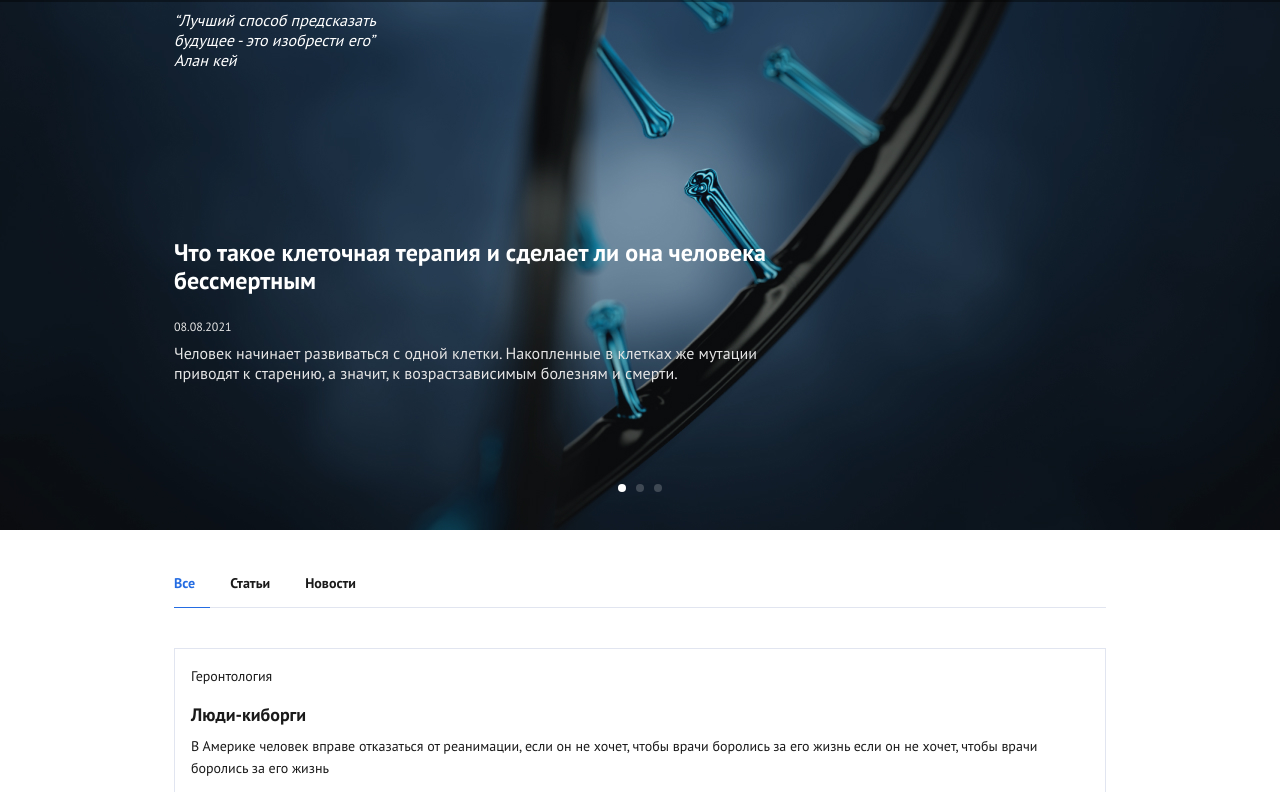
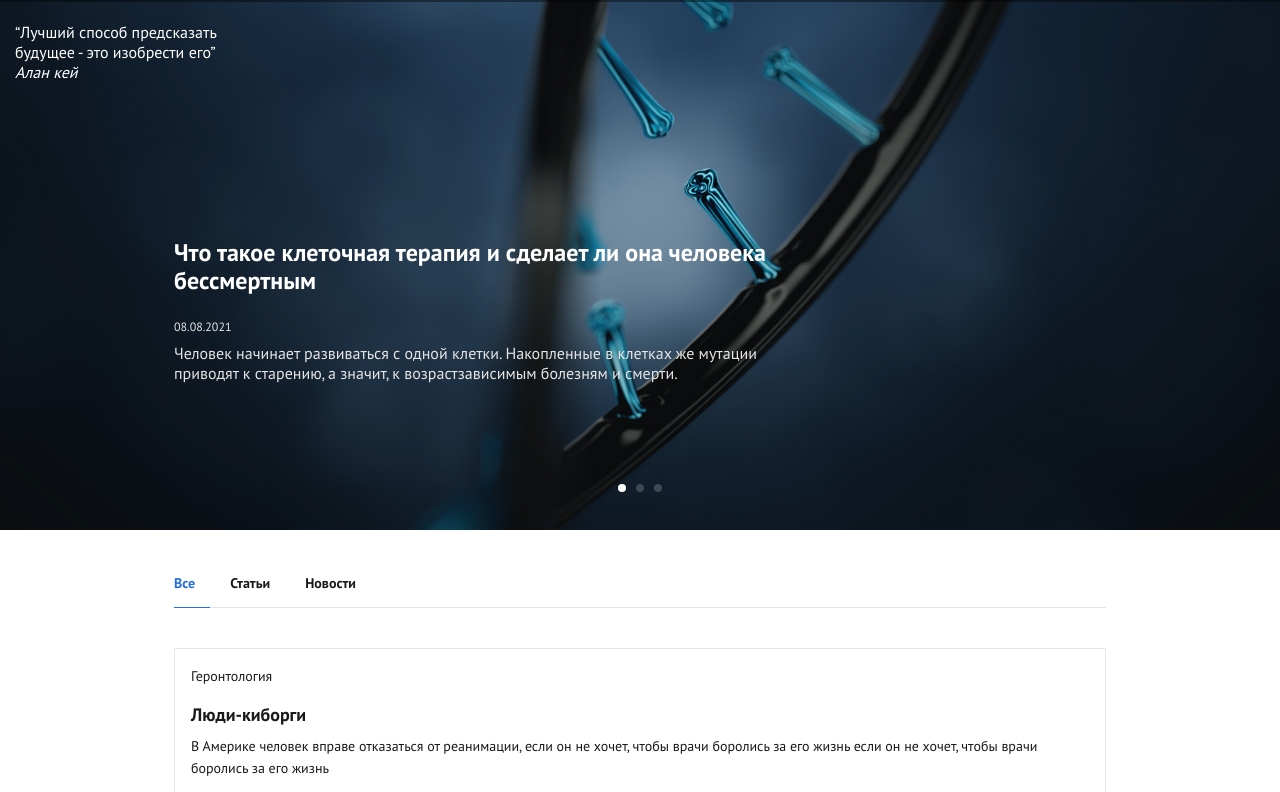
Before and after one commit to Director099/eternal-youth, a website: page src/index.pug in a window 1280 px wide. Shown: the part 70-862 px from the top of the page. Drawn offline with nearby package versions, Linux system fonts and the light colour scheme; files that its build step writes are made by us from their sources; files whose address does not match are found by name.

Commit message:
правки

```diff
--- a/src/blocks/components/main-news/main-news.pug
+++ b/src/blocks/components/main-news/main-news.pug
@@ -1,6 +1,10 @@
 mixin main-news()
   .main-news
     .container
+      blockquote.main-news__blockquote.d-xl-none
+        .main-news__blockquote-wrap
+          p “Лучший способ предсказать будущее - это изобрести его”
+        cite.main-news__cite Алан кей
       .swiper.js-main-news
         .swiper-wrapper
           each item in listBanner
--- a/src/blocks/components/main-news/main-news.scss
+++ b/src/blocks/components/main-news/main-news.scss
@@ -4,7 +4,7 @@
   justify-content: flex-end;
 
   min-height: 600px;
-  padding-top: 150px;
+  padding-top: 170px;
   padding-bottom: 38px;
 
   color: $white;
@@ -91,3 +91,21 @@
 .main-news__content {
   max-width: 644px;
 }
+
+.main-news__blockquote {
+  position: absolute;
+  top: 92px;
+  left: 15px;
+  right: 0;
+  //margin-bottom: 137px;
+  max-width: 217px;
+  width: 100%;
+}
+
+.main-news__blockquote-wrap {
+  display: inline;
+  p {
+    display: inline;
+    margin: 0;
+  }
+}
--- a/src/blocks/project/page-header/page-header.scss
+++ b/src/blocks/project/page-header/page-header.scss
@@ -17,14 +17,11 @@
 
   &--main {
     background: rgba(0, 0, 0, 0.4);
-    position: absolute;
-    top: 0;
-    left: 0;
-    right: 0;
+    position: fixed;
 
-    .page-header__blockquote {
-      display: block;
-    }
+    //.page-header__blockquote {
+    //  display: block;
+    //}
   }
 }
 
```
Also changed, not shown: build/css/style.css, build/css/style.min.css, build/index.html.
